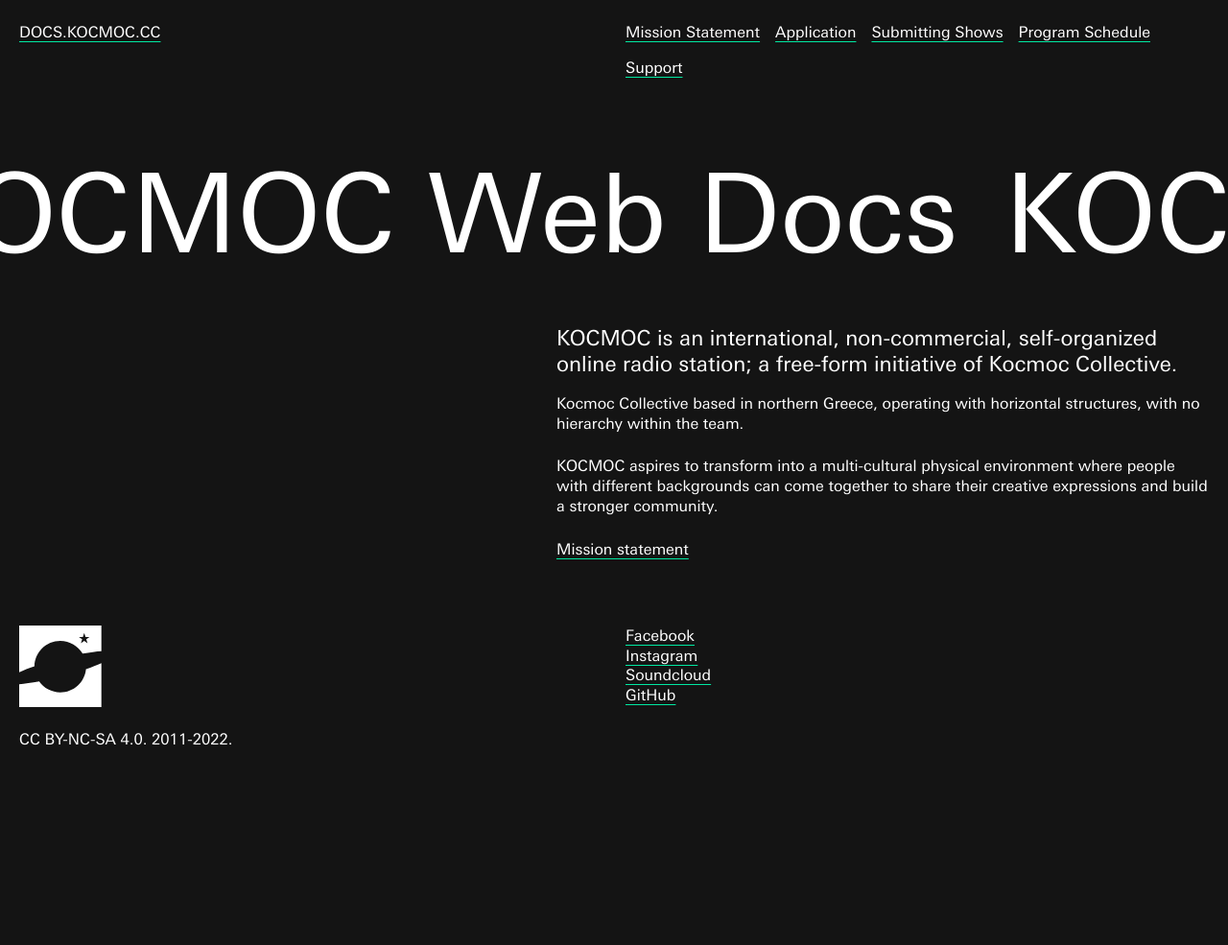
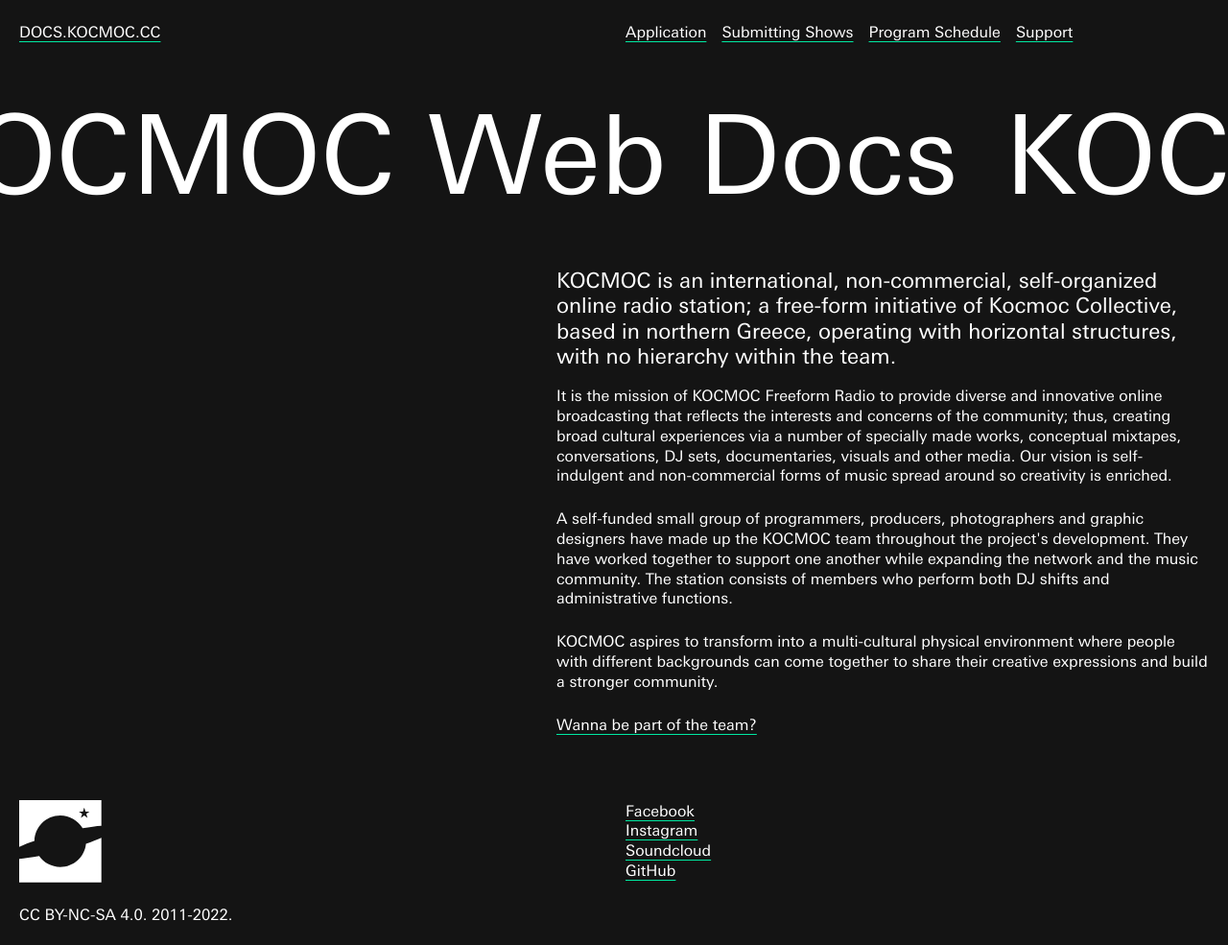
Before and after one commit to kocmoc-collective/docs.kocmoc.cc, a PHP site: page / in a window 1280 px wide. Shown: the whole page at 96% size. Before the commit the page ends 777 px from the top, so only its background shows below. Run offline with PHP 8.4, Linux system fonts and the light colour scheme.

Commit message:
Modifications

```diff
--- a/application.php
+++ b/application.php
@@ -20,6 +20,8 @@
 
             <h2>If you embrace our vision and our autonomous DIY culture, regarding a free-form music spreading, you are more than welcome to join our collective.</h2>
 
+            <p>Music is about sharing, so feel free to share your mixtapes and your inspirations and be part of the KOCMOC radio producers team.</p>
+
             <p>Applications for the 2022-23 residencies are now open.</p>
 
             <p>Please only use the current information and form provided below to apply.</p>
@@ -28,11 +30,9 @@
 
             <p>We welcome any form of adventurous, exceptional, and innovative sound-work that expands and challenges our understanding of contemporary music.</p>
 
-            <p>Music is about sharing, so feel free to share your work and your inspiration and be part of the KOCMOC radio producers team.</p>
-
             <h3>How to apply</h3>
 
-            <p>Complete the <a href="https://forms.gle/sz3fQUsk4a8DRozA8" target="_blank" rel="noopener noreferrer">Application Form</a> to declare your interest.</p>
+            <p>Complete this <a href="https://forms.gle/sz3fQUsk4a8DRozA8" target="_blank" rel="noopener noreferrer">Application Form</a> to declare your interest.</p>
 
             <p>Before applying, please read the important <a href="submit">Guidelines for submitting radio shows</a> to learn how we operate.</p>
 
--- a/header.php
+++ b/header.php
@@ -23,7 +23,6 @@
                 </h1>
 
                 <ul class="main-menu">
-                    <li><a href="mission-statement">Mission Statement</a></li>
                     <li><a href="application">Application</a></li>
                     <li><a href="submit">Submitting Shows</a></li>
                     <li><a href="schedule">Program Schedule</a></li>
--- a/index.php
+++ b/index.php
@@ -18,13 +18,15 @@
 
         <div class="entry-content">
 
-            <h2>KOCMOC is an international, non-commercial, self-organized online radio station; a free-form initiative of Kocmoc Collective.</h2>
+            <h2>KOCMOC is an international, non-commercial, self-organized online radio station; a free-form initiative of Kocmoc Collective, based in northern Greece, operating with horizontal structures, with no hierarchy within the team.</h2>
 
-            <p>Kocmoc Collective based in northern Greece, operating with horizontal structures, with no hierarchy within the team.</p>
+            <p>It is the mission of KOCMOC Freeform Radio to provide diverse and innovative online broadcasting that reflects the interests and concerns of the community; thus, creating broad cultural experiences via a number of specially made works, conceptual mixtapes, conversations, DJ sets, documentaries, visuals and other media. Our vision is self-indulgent and non-commercial forms of music spread around so creativity is enriched.</p>
+
+            <p>A self-funded small group of programmers, producers, photographers and graphic designers have made up the KOCMOC team throughout the project's development. They have worked together to support one another while expanding the network and the music community. The station consists of members who perform both DJ shifts and administrative functions.</p>
 
             <p>KOCMOC aspires to transform into a multi-cultural physical environment where people with different backgrounds can come together to share their creative expressions and build a stronger community.</p>
 
-            <p><a href="mission-statement">Mission statement</a></p>
+            <p><a href="application">Wanna be part of the team?</a></p>
 
         </div>
 
--- a/src/css/app.css
+++ b/src/css/app.css
@@ -66,7 +66,7 @@ html {
   --text-base: #fff;
   --text-accent: #00e8a2;
 
-  --border-base: #ccc;
+  --border-base: #3d3d3d;
 
   --container-base: 2560px;
   --container-sm: 540px;
@@ -292,15 +292,16 @@ a:active {
 # Pages
 --------------------------------------------------------------*/
 
-:is(.index, .mission-statement, .submit, .application, .schedule, .support) .entry-header {
+:is(.index, .application, .submit, .schedule, .support) .entry-header {
   max-width: var(--container-fluid);
-  margin: 3rem 0;
+  margin: 1.5rem 0;
   padding: 0;
   position: sticky;
   top: 20px;
+  z-index: 1;
 }
 
-:is(.index, .mission-statement, .submit, .application, .schedule, .support) .entry-content {
+:is(.index, .application, .submit, .schedule, .support) .entry-content {
   max-width: var(--container-md);
   margin: 3rem 0 3rem auto;
   padding: 0 20px;
@@ -313,26 +314,15 @@ a:active {
   margin: 0;
   padding: 0;
   list-style: none;
-  counter-reset: schedule-list;
   display: flex;
   flex-direction: column-reverse;
 }
 
 #schedule > ul > li {
   position: relative;
-  margin-bottom: 0.75rem;
-  padding-bottom: 0.75rem;
-  border-bottom: 1px solid;
-  padding-left: 2.5rem;
-}
-
-#schedule > ul > li::before {
-  position: absolute;
-  left: 0;
-  top: 0.075rem;
-  font-size: 0.8rem;
-  counter-increment: schedule-list;
-  content: counter(schedule-list, decimal-leading-zero) '.';
+  margin-top: 0.75rem;
+  padding-top: 0.75rem;
+  border-top: 1px solid var(--border-base);
 }
 
 #schedule > ul > li .title {
--- a/submit.php
+++ b/submit.php
@@ -20,17 +20,17 @@
 
             <h2>Guidelines for submitting radio shows</h2>
 
-            <p>Please submit recordings and any photos or videos you wish to accompany with your set digitally via <a href="https://forms.gle/LuEQfc2KJUYZX1oY6" target="_blank" rel="noopener noreferrer">Submitting Shows Form</a>, in which you should include all the associated details of your set, such as the title, description, tracklist, tags, etc.</p>
+            <p>Please submit your recordings and any photos or videos you wish to accompany with your set digitally via <a href="https://forms.gle/LuEQfc2KJUYZX1oY6" target="_blank" rel="noopener noreferrer">Submitting Shows</a> form, in which you should include all the associated details of your set, such as the title, description, tracklist, tags, etc.</p>
 
             <p>For simple, private file sharing we recommend <a href="https://send.vis.ee/" target="_blank" rel="noopener noreferrer">Send</a>, which lets you share files with end-to-end encryption.</p>
 
-            <p>The deadline for submitting radio shows weekly is Saturday at 00:00 EET/EEST (local time in Greece), so that we can process and schedule the radio shows on time.</p>
+            <p>The deadline for submitting radio shows weekly is Saturday at 00:00 EET/EEST, so that we can process and schedule the radio shows on time.</p>
 
             <p>Please ensure that all submitted material remains available online at least for 3 days.</p>
 
             <p>Late submissions and / or broken links will result in the radio show being rescheduled.</p>
 
-            <p>We kindly request that any material you submit is your original content.</p>
+            <p>We kindly request that any media you submit is your original content.</p>
 
         </div>
 
--- a/support.php
+++ b/support.php
@@ -16,9 +16,9 @@
 
         <div class="entry-content">
 
-            <h2>Thank you for your interest in supporting KOCMOC.</h2>
+            <h2>Support the project</h2>
 
-            <p>Kocmoc Collective is funded by its own members and also its listeners’ – supporters’ donations. We do not accept advertising or underwriting. Kocmoc Collective uses its funding to cover servers costs, to purchase and repair equipment and to expand its music library.</p>
+            <p>KOCMOC is funded by its own members and also its listeners’ – supporters’ donations. We do not accept advertising or underwriting. Kocmoc Collective uses its funding to cover servers and software costs and to to purchase and repair equipment.</p>
 
             <p>For your convenience, you may donate through <a href="https://www.paypal.com/paypalme/kocmoclive" target="_blank" rel="noopener noreferrer">PayPal</a>.</p>
 
```
Also changed, not shown: mission-statement.php (deleted, +0 -35 lines), src/js/schedule.js (+18 -26 lines).
